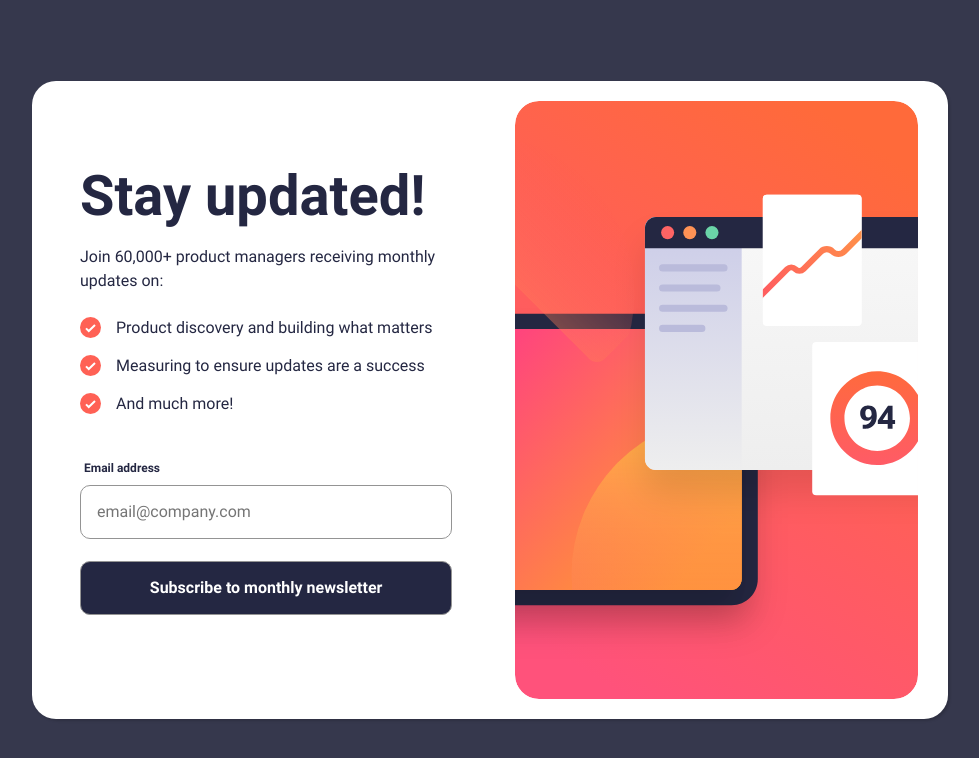
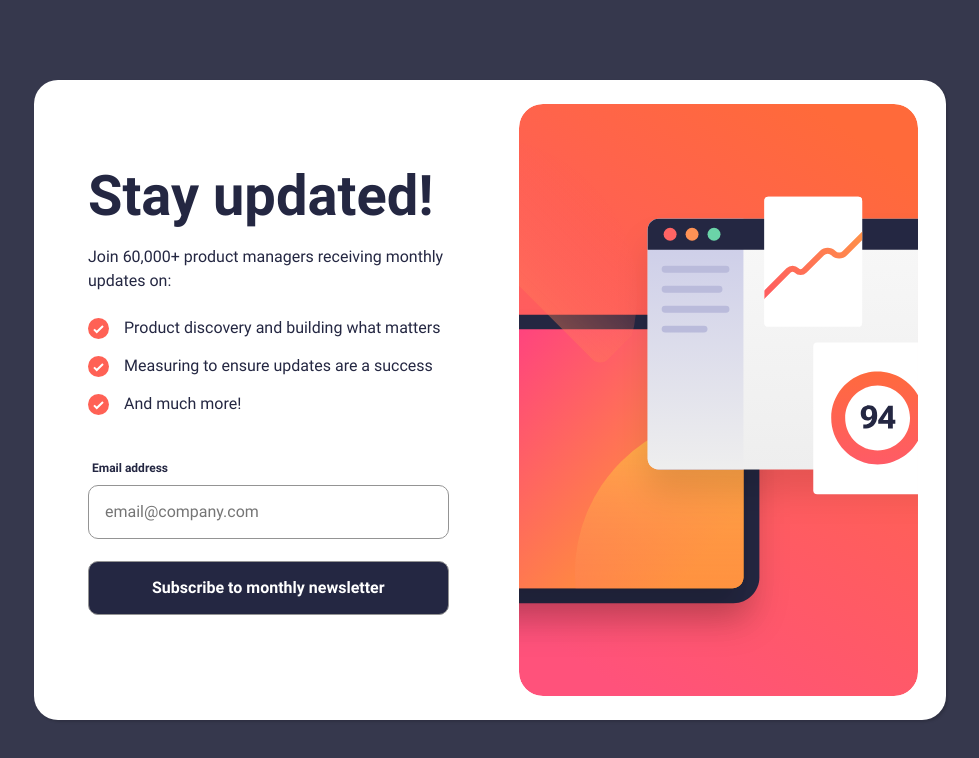
Before and after one commit to Turtlewords/newsletter_signup, a plain HTML site: page index.html in a window 1280 px wide. Shown: the whole page, without its empty margins (150-1129 px from the left). Drawn offline with Linux system fonts and the light colour scheme.

Commit message:
adjust container padding

```diff
--- a/styles.css
+++ b/styles.css
@@ -261,7 +261,7 @@ picture {
     #container {
         justify-content: center;
         width: 600px;
-        padding: 20px 8px;
+        padding: 24px 6px;
         border-radius: 24px;
         box-shadow: rgba(0, 0, 0, 0.15) 1.95px 1.95px 2.6px;
     }
@@ -327,7 +327,7 @@ picture {
 
     main {
         max-width: 500px;
-        padding: var(--space500)
+        padding: var(--space600)
     }
 
     h1 {
```
